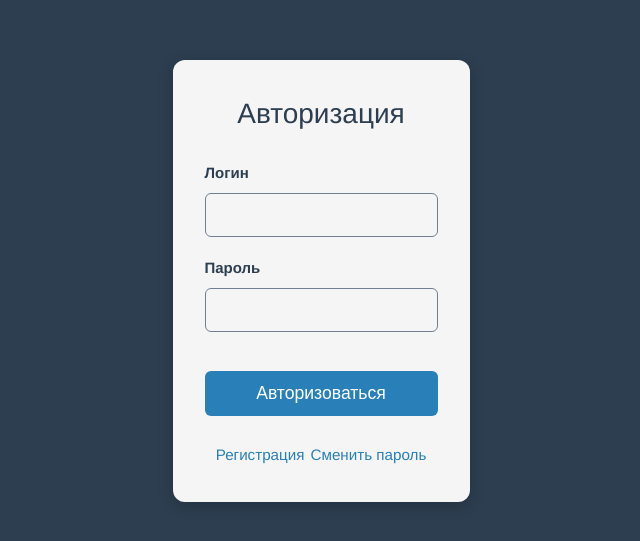
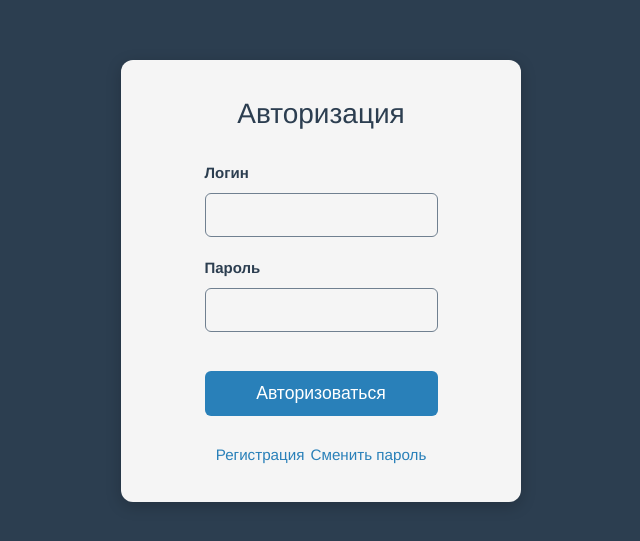
Before and after one commit to RadioManager/RadioManager-Frontend, a Vue app: page /login in a window 1280 px wide. Shown: the part 119-660 px from the top of the page, without its empty margins (319-959 px from the left). Built offline with nearby package versions, Linux system fonts and the light colour scheme.

Commit message:
Updated styles

```diff
--- a/src/assets/common_styles.css
+++ b/src/assets/common_styles.css
@@ -2,7 +2,9 @@
    Общие стили для всех страниц
 ================================ */
 .page-wrapper {
-    max-width: 400px;
+    width: fit-content;
+    min-width: 400px;
+    max-width: 1000px;
     margin: 4rem auto;
     padding: 2rem;
     border-radius: 12px;
--- a/src/views/Profile.vue
+++ b/src/views/Profile.vue
@@ -89,8 +89,8 @@ function onModalClose() {
 
 <style scoped>
 .profile-label {
-  color: var(--color-heading);  /* тот же цвет, что у заголовков */
-  font-weight: 600;             /* можно даже 700, если нужно жирнее */
+  color: var(--color-heading);
+  font-weight: 600;
 }
 
 .buttons {
@@ -99,11 +99,12 @@ function onModalClose() {
   margin-top: 1.5rem;
 }
 
-/* Новый стиль для текстовых значений в профиле */
+
 .profile-text {
-  font-size: 1.2rem;                /* чуть крупнее */
-  color: var(--color-heading);         /* меняется при смене темы */
+  font-size: 1.2rem;
+  color: var(--color-heading);
   line-height: 1.4;
   margin: 0.5rem auto 0.5rem 0;
+  width: auto;
 }
 </style>
```
